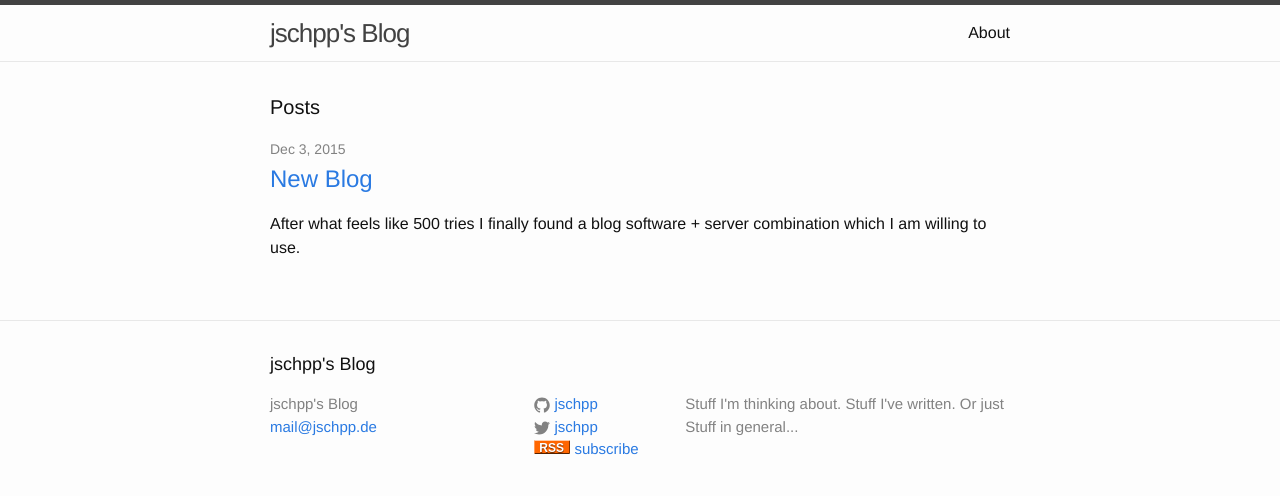
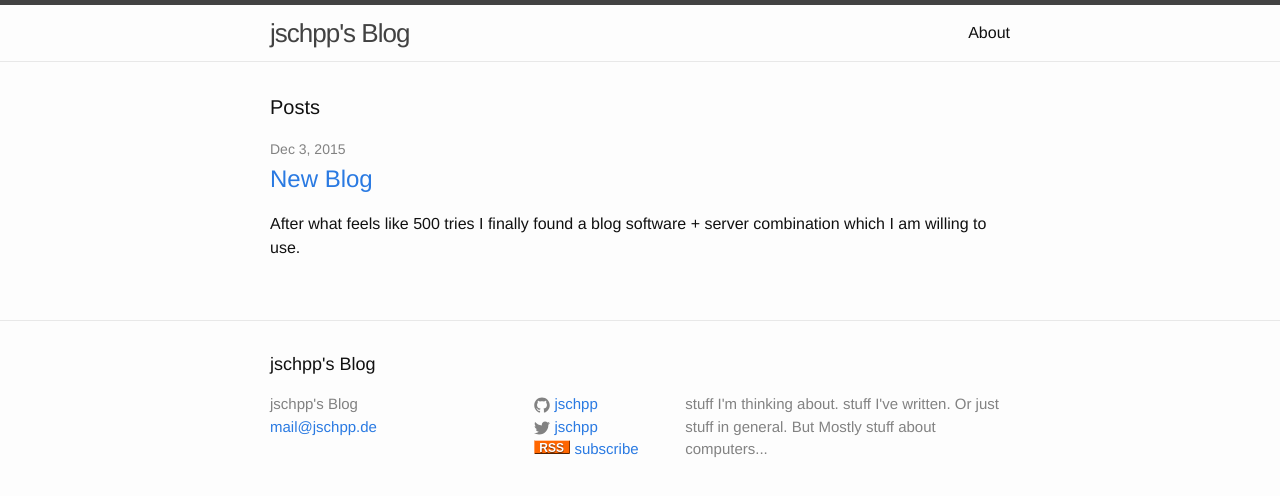
Before and after one commit to jschpp/jschpp.github.io, a Jekyll site: the page built from index.html, in a window 1280 px wide. Shown: the top 496 px of the page. Built offline with Jekyll 4.4.1, drawn with Linux system fonts in a browser that asks for light colours.

Commit message:
Upper to lowercase

```diff
--- a/_config.yml
+++ b/_config.yml
@@ -10,7 +10,8 @@ title: jschpp's Blog
 email: mail@jschpp.de
 
 description: > # this means to ignore newlines until "baseurl:"
-  Stuff I'm thinking about. Stuff I've written. Or just Stuff in general...
+  stuff I'm thinking about. stuff I've written. Or just stuff in general.
+  But Mostly stuff about computers...
 baseurl: "" # the subpath of your site, e.g. /blog
 url: "https://www.jschpp.de"
 twitter_username: jschpp
```
